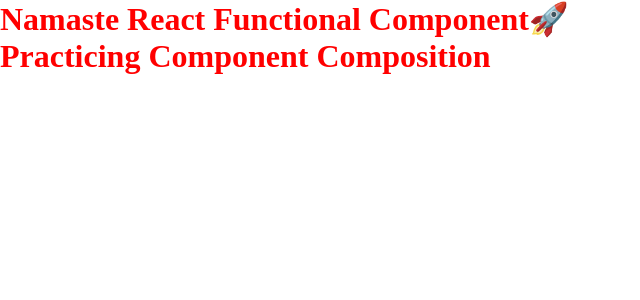
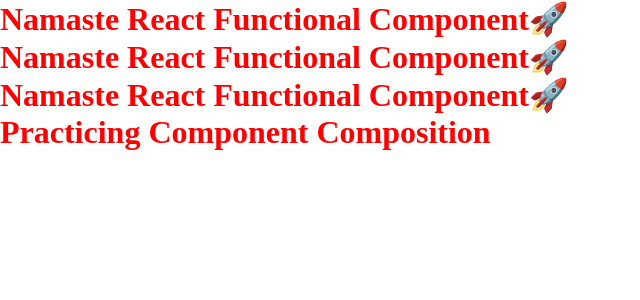
Before and after one commit to BaljeetKumarSingh/React, a React (Vite) app: page / in a window 1280 px wide. Shown: the top 300 px of the page, without its empty margins (0-640 px from the left). Built offline with nearby package versions, Linux system fonts and the light colour scheme.

Commit message:
Learn about nesting React element inside React functional component & vice versa

```diff
--- a/App.js
+++ b/App.js
@@ -6,7 +6,8 @@
 // 1. Class Based Component
 // 2. Functional Component
 
-// React Functional Component
+// React Functional Component - it's js function that return a piece of JSX or react element
+
 const Title = () => (
   <h1 id="heading" className="head">
     Namaste React Functional Component🚀
@@ -15,9 +16,14 @@
 
 // Component Composition - nesting one component inside another
 
+// we can nest react element inside react functional component and vice versa
+
 const HeadingComponent = () => (
   <div id="container">
+    {Title()}  {/*this Title function is js and we write js in curly braces{}} */}
+    {/*similarly when we nest react element inside Functional component we write it in curly braces{} b/c at the end of the day it is also a js object */}
     <Title/>
+    <Title></Title>  {/*this is another way to nest one component inside another*/}
     <h1 className="heading">Practicing Component Composition</h1>
   </div>
 );
```
